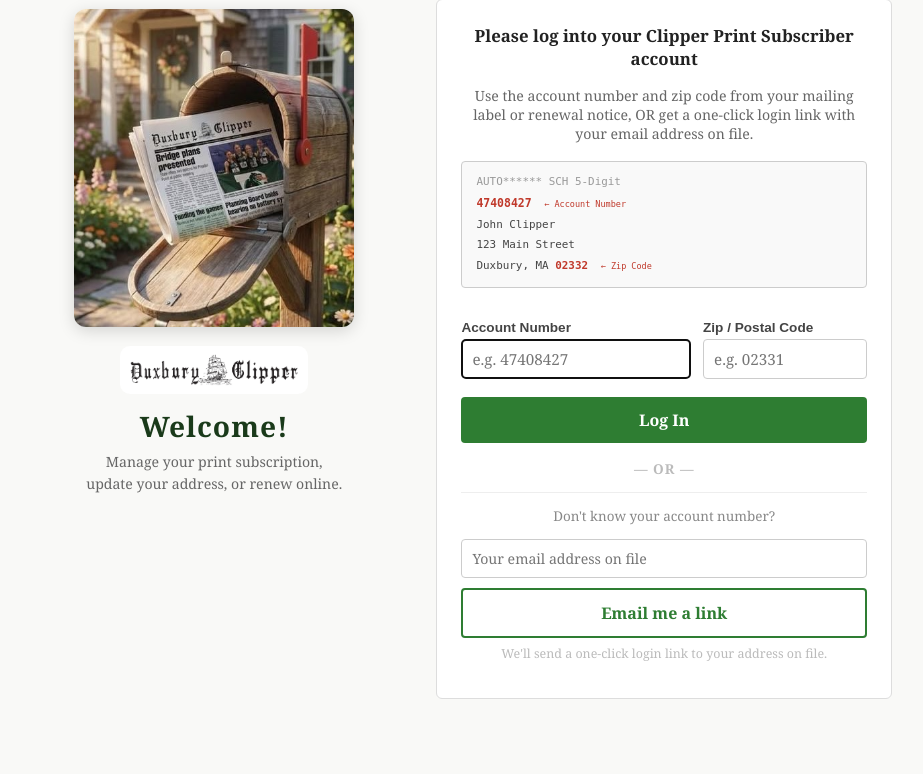
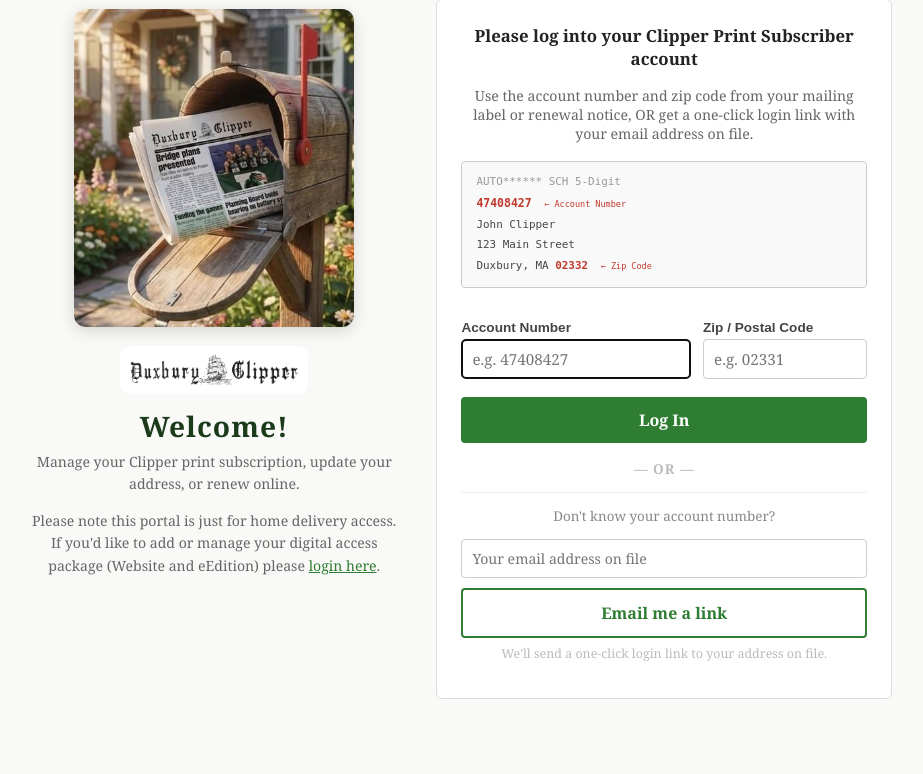
Before and after one commit to clipper-circ/clipper-circ, a Flask app: page /login in a window 1280 px wide. Shown: the part 510-1284 px from the top of the page, without its empty margins (178-1101 px from the left). Run offline with Flask 3, Linux system fonts and the light colour scheme; some libraries are stand-ins or nearby versions.

Commit message:
Update welcome panel text with home delivery note and digital access link

```diff
--- a/portal/templates/login.html
+++ b/portal/templates/login.html
@@ -34,7 +34,10 @@
     </div>
     <div class="welcome-text" style="font-size:1.76em;font-weight:900;color:#1a3a1a;margin-top:8px;letter-spacing:1px;">Welcome!</div>
     <p style="color:#666;font-size:0.88em;margin-top:6px;line-height:1.6;">
-      Manage your print subscription,<br>update your address, or renew online.
+      Manage your Clipper print subscription, update your address, or renew online.
+    </p>
+    <p style="color:#666;font-size:0.88em;margin-top:10px;line-height:1.6;">
+      Please note this portal is just for home delivery access. If you'd like to add or manage your digital access package (Website and eEdition) please <a href="https://www.duxburyclipper.com/login/" style="color:#2e7d32;">login here</a>.
     </p>
   </div>
 
```
